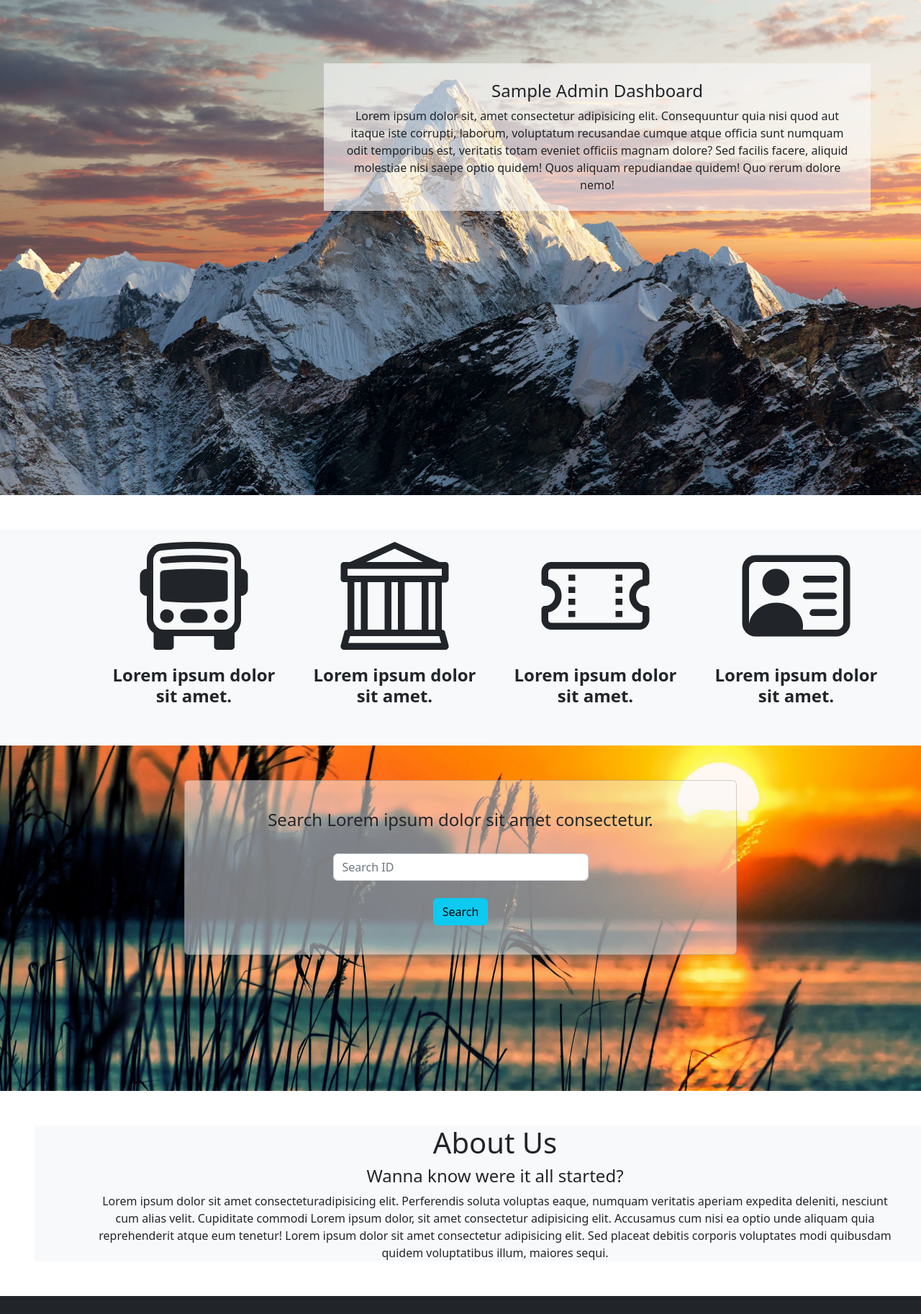
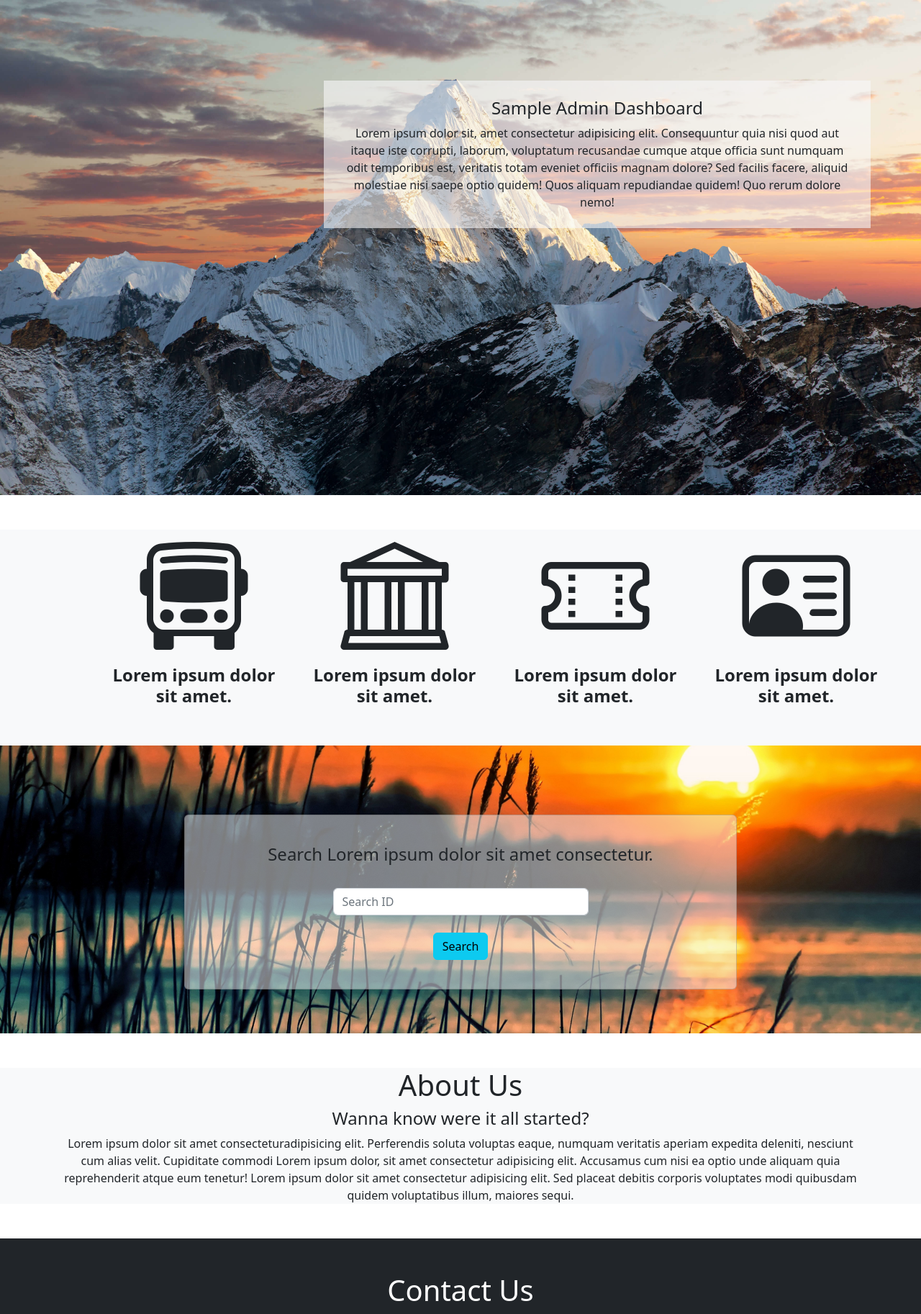
Before and after one commit to TrixDiaz/Admin_Dashboard, a PHP site: page / in a window 1280 px wide; the page is wider, and only the part inside the window is pictured. Shown: the part 32-1858 px from the top of that part at 72% size. Run offline with PHP 8.4, Linux system fonts and the light colour scheme.

Commit message:
add parallax2 content

```diff
--- a/assets/styles/index.php
+++ b/assets/styles/index.php
@@ -28,7 +28,7 @@
       }
       .parallax2{
       background-image: url("assets/image/nature.jpg");
-      min-height: 60vh;
+      min-height: 50vh;
       background-attachment: fixed;
       background-position: center;
       background-repeat: no-repeat;
--- a/index.php
+++ b/index.php
@@ -40,6 +40,7 @@
               </nav>
             <br>
           <div class="container mt-5">
+            <br>
               <div class="row">
                   <div class="col-4">
 
@@ -86,6 +87,7 @@
 
   <div class="parallax2">
       <div class="container" align="center">
+        <br><br>
           <div class="col-8">
               <div class="row">
                     <div class="card mt-5 py-4 bg-light bg-opacity-50">
@@ -103,8 +105,8 @@
   </div>
 
 <section id="about">
-    <div class="container-fluid bg-light mx-5 my-5" align="center">
-             <div class="container">
+    <div class="container-fluid bg-light my-5" align="center">
+             <div class="container text-center">
                   <div>
                       <h1>About Us</h1>
                       <h4>Wanna know were it all started?</h4>
```
